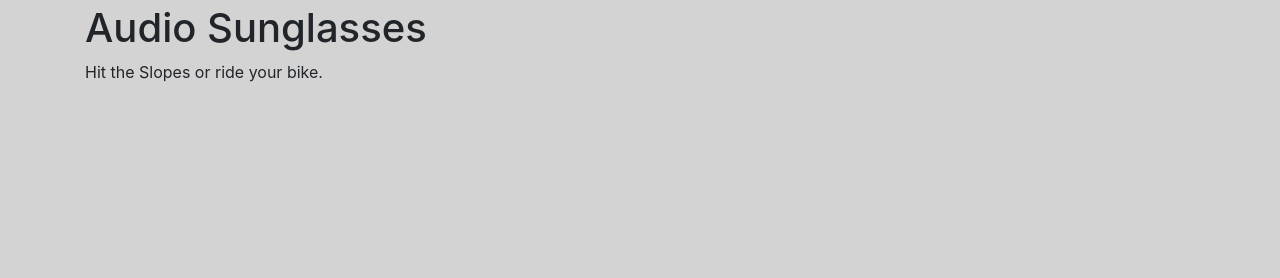
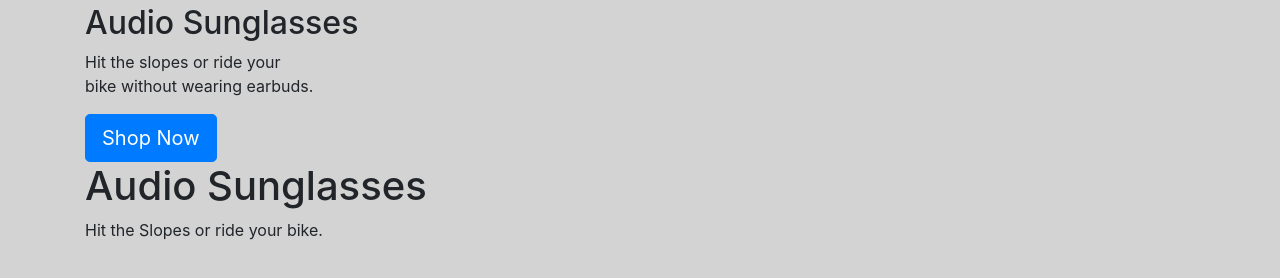
Before and after one commit to mollycover/cool-shades, a plain HTML site: page index.html in a window 1280 px wide. Shown: the part 72-350 px from the top of the page. Drawn offline with nearby package versions, Linux system fonts and the light colour scheme.

Commit message:
more code attempt

```diff
--- a/index.html
+++ b/index.html
@@ -36,8 +36,25 @@
       </header>
 
       <main>
+        <div class="container">
+          <div class="row">
+            <div class="col">
+              <h2>
+                Audio Sunglasses
+              </h2>
+              <p>
+                Hit the slopes or ride your
+                <br />
+                bike without wearing earbuds.
+              </p>
+              <a class="btn btn-primary btn-lg" href="#">
+                Shop Now
+              </a>
+            </div>
+          </div>
+        </div>
       </main>
-    </div>
+
 
 
 
--- a/style.css
+++ b/style.css
@@ -12,7 +12,7 @@ body {
 
 .background-image {
   padding-top: 25px;
-  background-image: url("images/hero.jpg");
+  background-image:url("images/hero.jpg");
   background-size: cover;
   height: 100%;
 }
```
